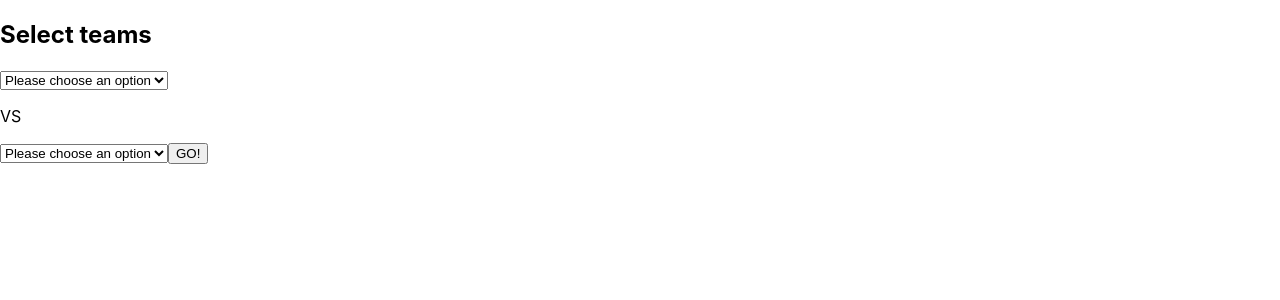
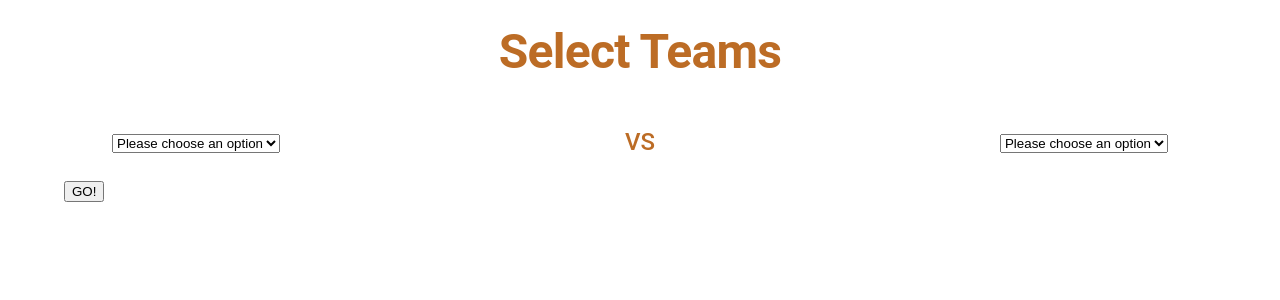
Before and after one commit to oisinholz/hockey-head2head-history, a React (Create React App) app: page / in a window 1280 px wide. Shown: the top 300 px of the page. Built offline with nearby package versions, Linux system fonts and the light colour scheme.

Commit message:
stlying changes

```diff
--- a/src/Home.tsx
+++ b/src/Home.tsx
@@ -3,6 +3,7 @@ import { useState, useEffect } from "react";
 import { ITeam } from "./interfaces";
 import CircularIndeterminate from "./spinner";
 import Results from "./Results";
+import { Button, Container, Grid, Typography } from "@mui/material";
 
 const Home: React.FC = () => {
 
@@ -51,6 +52,7 @@ const Home: React.FC = () => {
 
 
   const goButtonClick = () => {
+    console.log("Go button pressed");
     setLoading(true);
     setTimeout(() => {
       setLoading(false);
@@ -62,9 +64,17 @@ const Home: React.FC = () => {
 
 
   return (
+    <Container sx={{ bgcolor: "primary.main" }}>
       <div className="home">
-      <h2>Select teams</h2>
+        {/* <h2>Select teams</h2> */}
+        <Typography variant="h1"
+          sx={{ my: 3, textAlign: "center", color: "secondary.main" }}>
+          Select Teams
+        </Typography>
 
+        <Grid container alignItems={"center"} justifyContent={"space-between"} sx={{px: 6}}>
+
+          <Grid item>
             <select
               required
               defaultValue={'DEFAULT'}
@@ -92,9 +102,17 @@ const Home: React.FC = () => {
                 </option>
               ))}
             </select>
+          </Grid>
 
-      <p>VS</p>
+          <Grid item>
+            {/* <p>VS</p> */}
+            <Typography variant="h3"
+              sx={{ my: 3, textAlign: "center", color: "secondary.main" }}>
+              VS
+            </Typography>
+          </Grid>
 
+          <Grid item>
             <select
               required
               defaultValue={'DEFAULT'}
@@ -122,8 +140,8 @@ const Home: React.FC = () => {
                 </option>
               ))}
             </select>
-
-
+          </Grid>
+        </Grid>
         {/* <button onClick={() => console.log(optionA + " v " + optionB)}>Go!</button> */}
         {/* <button onClick={()=> headToHead(optionA, optionB)}>Go!</button> */}
 
@@ -137,6 +155,7 @@ const Home: React.FC = () => {
 
 
       </div>
+    </Container>
   );
 }
 
--- a/src/index.tsx
+++ b/src/index.tsx
@@ -3,13 +3,51 @@ import ReactDOM from 'react-dom/client';
 import './index.css';
 import App from './App';
 import reportWebVitals from './reportWebVitals';
+import { ThemeProvider, createTheme } from '@mui/material';
+
+// light green #606c38
+// dark green #283618
+// cream      #fefae0
+// light orange #dda15e
+// dark orange #bc6c25
+
+
+const theme = createTheme({
+    palette: {
+      primary: {
+        main: "#ffffff",
+        light: "#606c38",
+        dark: "#283618",
+      },
+      secondary: {
+        main: "#bc6c25",
+        light: "#dda15e"
+      },
+    },
+    typography: {
+      h1: {
+        fontSize: "3rem",
+        fontWeight: 600,
+      },
+      h2: {
+        fontSize: "1.75rem",
+        fontWeight: 500,
+      },
+      h3: {
+        fontSize: "1.5rem",
+        fontWeight: 500,
+      },
+    }
+})
 
 const root = ReactDOM.createRoot(
   document.getElementById('root') as HTMLElement
 );
 root.render(
   <React.StrictMode>
+    <ThemeProvider theme={theme} >
     <App />
+    </ThemeProvider>
   </React.StrictMode>
 );
 
```
Lines whose indentation alone changed are shown as unchanged.
